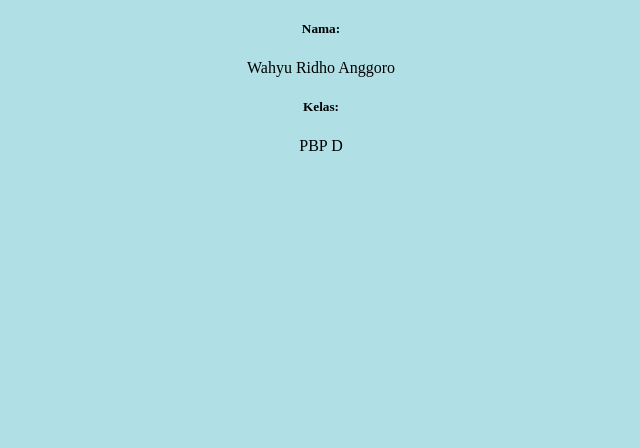
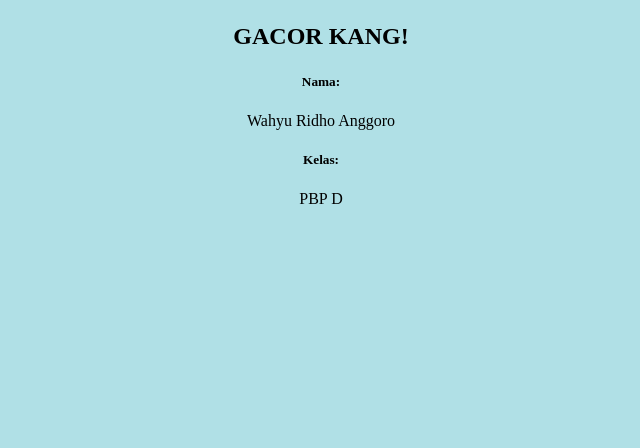
Before and after one commit to angganion/Tugas2_PBP, a Django app: page /main/ in a window 1280 px wide. Shown: the part 279-727 px from the top of the page, without its empty margins (319-959 px from the left). Run offline with Django 4.2, Linux system fonts and the light colour scheme; data that the repository does not hold is empty.

Commit message:
Gacor Kang

```diff
--- a/main/templates/main.html
+++ b/main/templates/main.html
@@ -15,6 +15,13 @@
     <img src="{{ random_image }}" alt="Gambar Acak" width="200" height="200">
 </center>
 <center>
+    <b>
+        <h2>
+            <p>GACOR KANG!</p>
+        </h2>
+    </b>
+</center>
+<center>
     <h5>
         <b>
             Nama:
```
